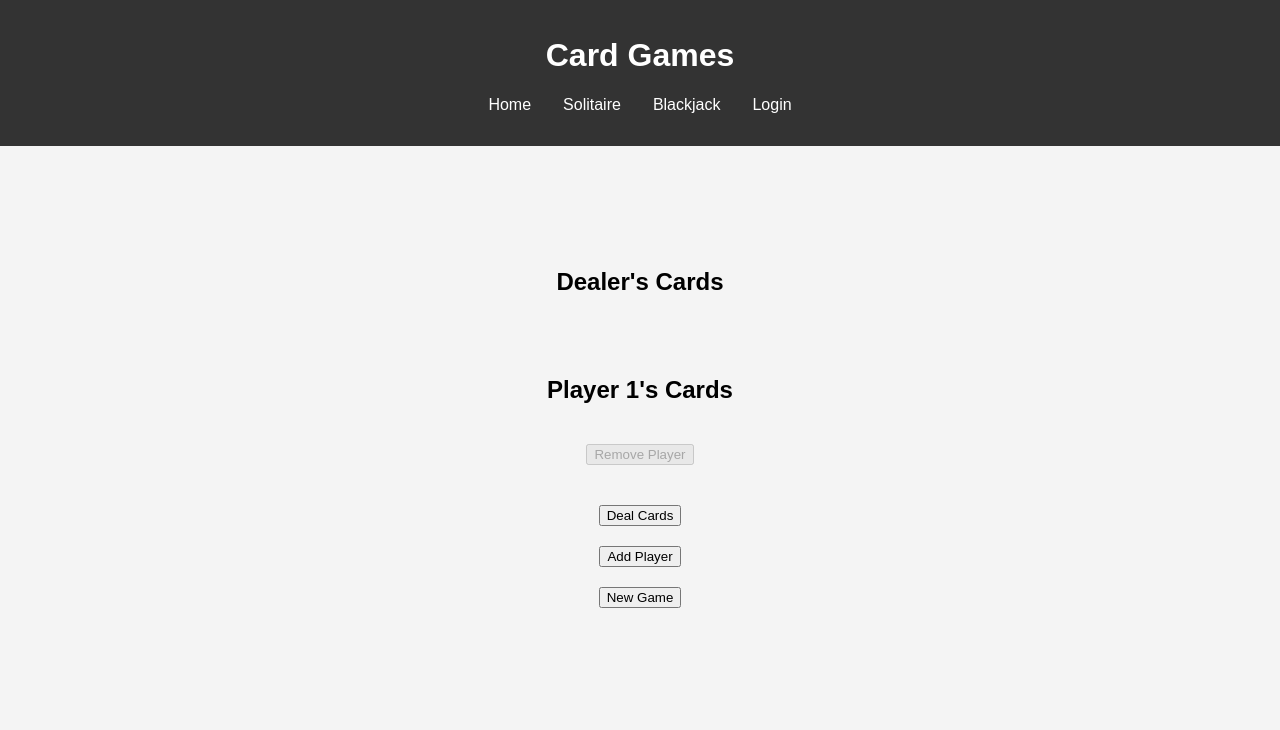
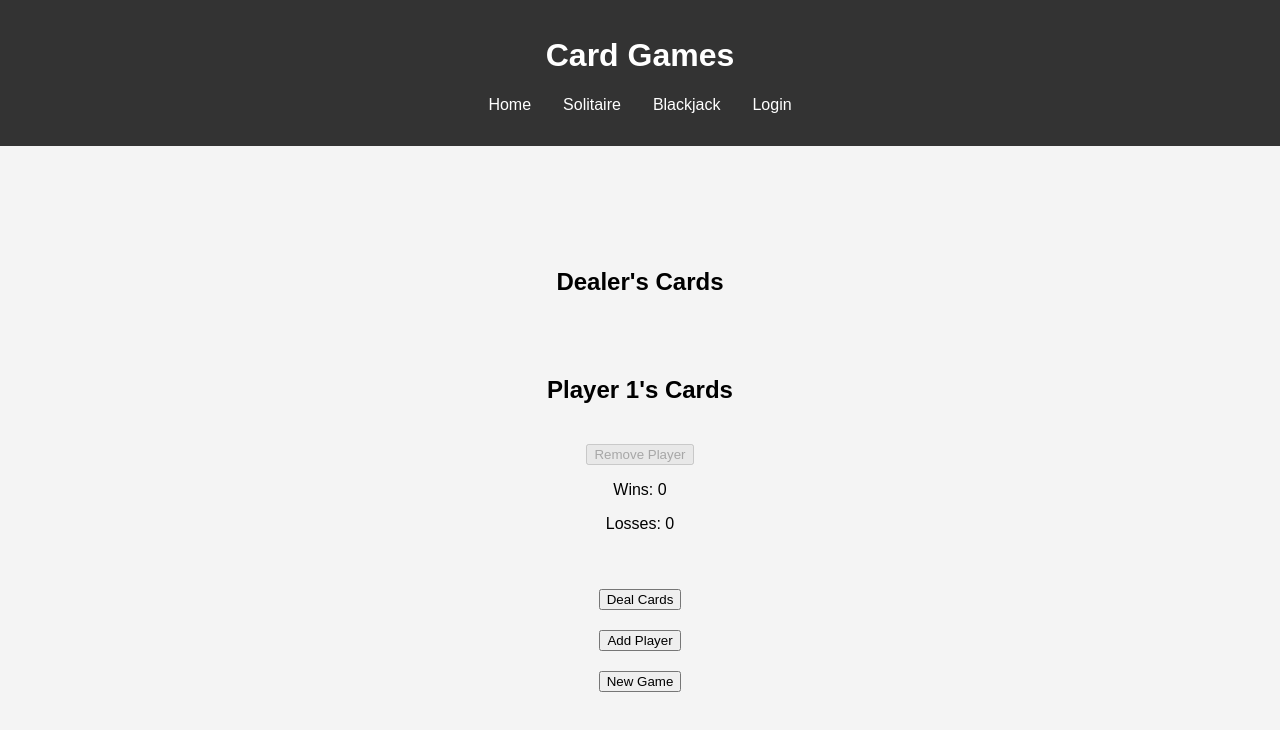
Before and after one commit to swysocki9089/card-game-361, a React (Vite) app in the folder Frontend/: page /blackjack in a window 1280 px wide. Shown: the top 730 px of the page. Built offline with nearby package versions, Linux system fonts and the light colour scheme.

Commit message:
added win loss counter for blackjack

```diff
--- a/Frontend/src/components/Blackjack.jsx
+++ b/Frontend/src/components/Blackjack.jsx
@@ -5,7 +5,7 @@ import './blackjack.css';
 const Blackjack = () => {
     const [dealerCards, setDealerCards] = useState([]);
     const [dealerBusted, setDealerBusted] = useState(false);
-    const [players, setPlayers] = useState([{ id: 1, cards: [], hasStood: false, isBusted: false, result: '' }]);
+    const [players, setPlayers] = useState([{ id: 1, cards: [], hasStood: false, isBusted: false, result: '', wins: 0, losses: 0 }]);
     const [cardsDealt, setCardsDealt] = useState(false);
     const [nextPlayerId, setNextPlayerId] = useState(2);
 
@@ -58,7 +58,7 @@ const Blackjack = () => {
 
     const addPlayer = () => {
         if (players.length < 4) {
-            const newPlayer = { id: nextPlayerId, cards: [], hasStood: false, isBusted: false, result: '' };
+            const newPlayer = { id: nextPlayerId, cards: [], hasStood: false, isBusted: false, result: '', wins: 0, losses: 0 };
             setPlayers([...players, newPlayer]);
             setNextPlayerId(nextPlayerId + 1);
         } else {
@@ -99,22 +99,31 @@ const Blackjack = () => {
             setDealerBusted(true);
             setPlayers(players.map(player => ({
                 ...player,
-                result: player.isBusted ? 'Busted' : 'Win'
+                result: player.isBusted ? 'Lose' : 'Win',
+                wins: player.isBusted ? player.wins : player.wins + 1,
+                losses: player.isBusted ? player.losses + 1 : player.losses
             })));
         } else {
             setPlayers(players.map(player => {
                 const playerValue = calculateHandValue(player.cards);
                 let result = '';
-                if (player.isBusted) {
-                    result = 'Busted';
-                } else if (playerValue > dealerValue) {
-                    result = 'Win';
-                } else if (playerValue < dealerValue) {
+                let wins = player.wins;
+                let losses = player.losses;
+                if (!player.isBusted) {
+                    if (playerValue > dealerValue) {
+                        result = 'Win';
+                        wins += 1;
+                    } else if (playerValue < dealerValue) {
+                        result = 'Lose';
+                        losses += 1;
+                    } else {
+                        result = 'Push';
+                    }
+                } else {
                     result = 'Lose';
-                } else {
-                    result = 'Push';
+                    losses += 1;
                 }
-                return { ...player, result };
+                return { ...player, result, wins, losses };
             }));
         }
     };
@@ -136,6 +145,7 @@ const Blackjack = () => {
     useEffect(() => {
         if (cardsDealt && players.every(player => player.hasStood || player.isBusted)) {
             dealerTurn();
+            setCardsDealt(false); //only call the dealer once
         }
     }, [players]);
 
@@ -168,6 +178,8 @@ const Blackjack = () => {
                         <button onClick={() => removePlayer(player.id)} disabled={cardsDealt || players.length <= 1}>Remove Player</button>
                         {player.isBusted && <p>Busted!</p>}
                         {player.result && <p>{player.result}</p>}
+                        <p>Wins: {player.wins}</p>
+                        <p>Losses: {player.losses}</p>
                     </div>
                 ))}
             </div>
```
